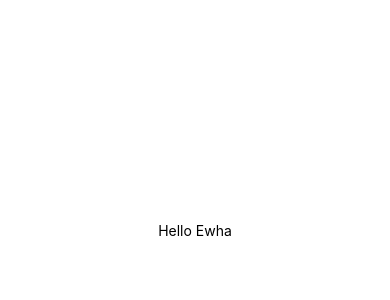
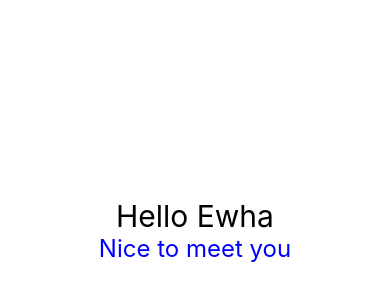
Before and after one commit to hyerindev/Mobile-App-Making, a React Native app: screen / in a window 390 px wide. Shown: the part 192-492 px from the top of the page. Built offline with nearby package versions, Linux system fonts and the light colour scheme.

Commit message:
(lab 1b) change font, color of <Text>

```diff
--- a/App.tsx
+++ b/App.tsx
@@ -4,7 +4,8 @@ import { StyleSheet, Text, View } from "react-native";
 const App = () => {
   return (
     <View style={styles.container}>
-      <Text>Hello Ewha</Text>
+      <Text style={{ fontSize: 30 }}>Hello Ewha</Text>
+      <Text style={{ fontSize: 24, color: "blue" }}>Nice to meet you</Text>
       <StatusBar style="auto" />
     </View>
   );
```
